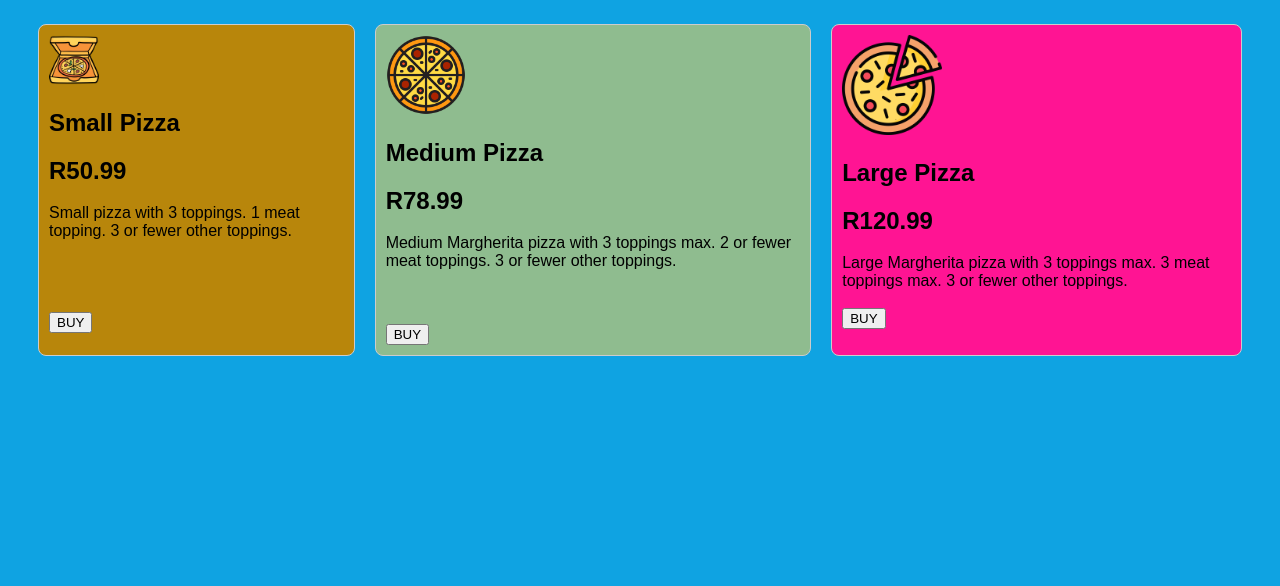
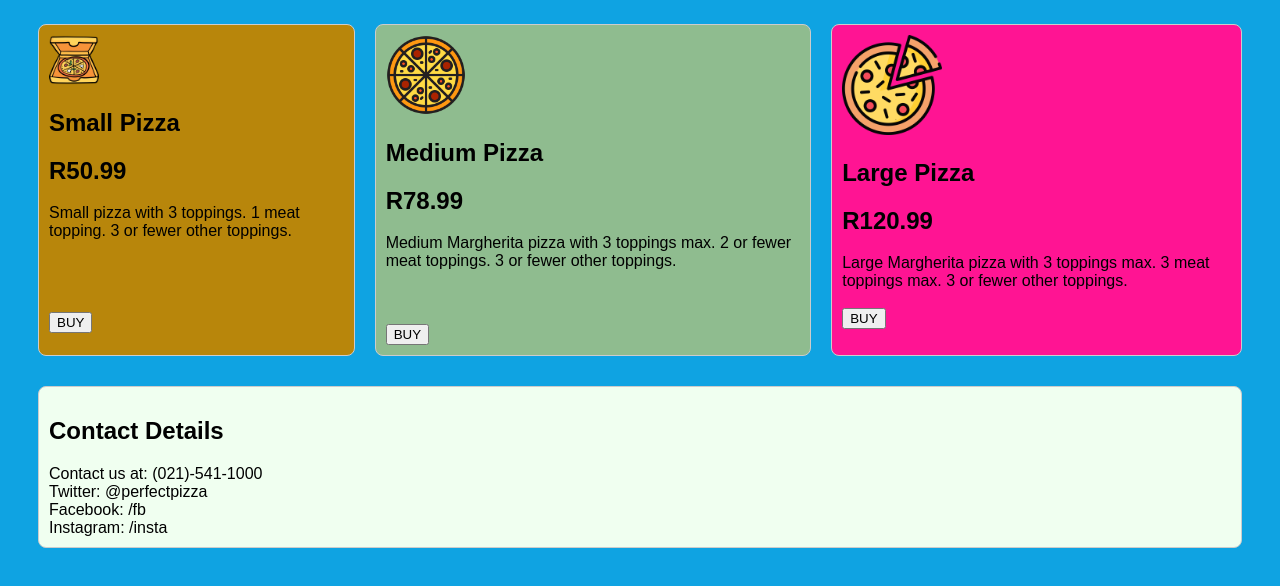
Before and after one commit to Thuto1/pizza-cart, a plain HTML site: page index.html in a window 1280 px wide. Shown: the part 218-804 px from the top of the page. Drawn offline with nearby package versions, Linux system fonts and the light colour scheme.

Commit message:
pizza cart

```diff
--- a/index.html
+++ b/index.html
@@ -26,6 +26,9 @@
       <button @click="checkout()" class="bg-green-500 hover:bg-green-700 text-white font-bold py-2 px-4 rounded" x-show="cart.length > 0">Check Out</button>
     </div>
   </div>
+
+
+  <div x-show="showMessage" x-text="message" class="message"></div>
 
   <div class="perfect">
     <h1>Perfect Pizza</h1>
@@ -68,7 +71,15 @@
 
 
 
-  <div x-show="showMessage" x-text="message" class="message"></div>
+  <div class="pizza contacts">
+    <h2>Contact Details</h2>
+    <div>
+      Contact us at: (021)-541-1000<br>
+      Twitter: @perfectpizza<br>
+      Facebook: /fb<br>
+      Instagram: /insta<br>
+    </div>
+  </div>
 
   <script src="scripts.js"></script>
 </body>
```
